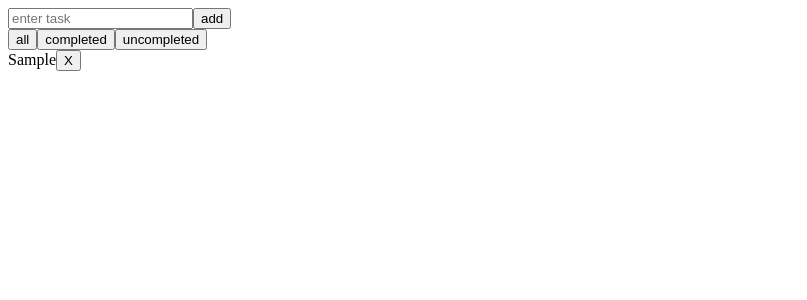
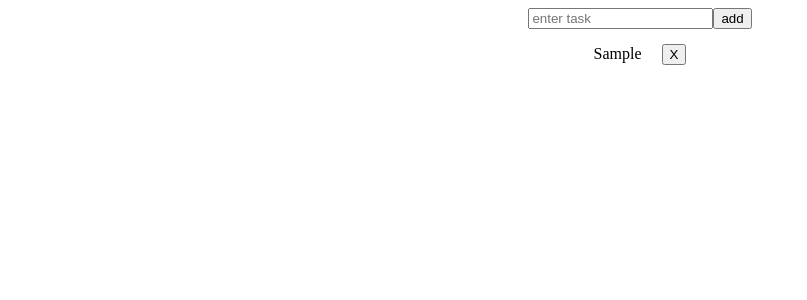
Before and after one commit to kittensgit/simple-todo-ts, a React (Create React App) app: page / in a window 1280 px wide. Both pictures are taken after typing "Sample" into the empty fields and a click on the button "add". Shown: the top 300 px of the page, without its empty margins (0-807 px from the left). Built offline with nearby package versions, Linux system fonts and the light colour scheme; the HTML template or start-up script is replaced by a standard one.

Commit message:
repeat after hospital

```diff
--- a/src/App.tsx
+++ b/src/App.tsx
@@ -1,19 +1,13 @@
-import { FC, useEffect, useState } from 'react';
+import { FC, useState } from 'react';
 import { v4 } from 'uuid';
 
+import TodoForm from './components/TodoForm';
 import TodoList from './components/TodoList';
-import TodoForm from './components/TodoForm';
 
 import { ITodo } from './types/types';
-import FilterTodo from './components/FilterTodo';
 
 const App: FC = () => {
     const [todos, setTodos] = useState<ITodo[]>([]);
-    const [filterTodos, setFilterTodos] = useState<ITodo[]>(todos);
-
-    useEffect(() => {
-        setFilterTodos(todos);
-    }, [todos]);
 
     const addTodo = (task: ITodo['task']) => {
         const newTodo: ITodo = {
@@ -21,19 +15,11 @@ const App: FC = () => {
             task,
             completed: false,
         };
-        setTodos([newTodo, ...todos]);
+        setTodos([...todos, newTodo]);
     };
 
     const deleteTodo = (id: ITodo['id']) => {
         setTodos(todos.filter((todo) => todo.id !== id));
-    };
-
-    const filterTodo = (status: string | boolean) => {
-        if (status === 'all') {
-            setFilterTodos(todos);
-        } else {
-            setFilterTodos(todos.filter((todo) => todo.completed === status));
-        }
     };
 
     const toggleTodo = (id: ITodo['id']) => {
@@ -45,13 +31,12 @@ const App: FC = () => {
     };
 
     return (
-        <div>
+        <div className="app">
             <TodoForm addTodo={addTodo} />
-            <FilterTodo filterTodo={filterTodo} />
             <TodoList
+                todos={todos}
+                deleteTodo={deleteTodo}
                 toggleTodo={toggleTodo}
-                deleteTodo={deleteTodo}
-                todos={filterTodos}
             />
         </div>
     );
--- a/src/components/FilterTodo.tsx
+++ /dev/null
@@ -1,17 +0,0 @@
-import { FC } from 'react';
-
-interface FilterTodoProps {
-    filterTodo: (status: string | boolean) => void;
-}
-
-const FilterTodo: FC<FilterTodoProps> = ({ filterTodo }) => {
-    return (
-        <div>
-            <button onClick={() => filterTodo('all')}>all</button>
-            <button onClick={() => filterTodo(true)}>completed</button>
-            <button onClick={() => filterTodo(false)}>uncompleted</button>
-        </div>
-    );
-};
-
-export default FilterTodo;
--- a/src/components/TodoForm.tsx
+++ b/src/components/TodoForm.tsx
@@ -1,28 +1,28 @@
-import { ChangeEvent, FC, KeyboardEvent, useState } from 'react';
-
+import { ChangeEvent, FC, useState, KeyboardEvent } from 'react';
 import { ITodo } from '../types/types';
 
 interface TodoFormProps {
-    addTodo: (task: ITodo['id']) => void;
+    addTodo: (task: ITodo['task']) => void;
 }
 
 const TodoForm: FC<TodoFormProps> = ({ addTodo }) => {
     const [value, setValue] = useState<string>('');
 
     const handleChange = (e: ChangeEvent<HTMLInputElement>) => {
-        setValue(e.target.value);
+        setValue(e.currentTarget.value);
     };
 
-    const handleAddTodo = () => {
+    const handleAdd = () => {
         addTodo(value);
         setValue('');
     };
 
     const handleEnter = (e: KeyboardEvent<HTMLInputElement>) => {
         if (e.key === 'Enter') {
-            handleAddTodo();
+            handleAdd();
         }
     };
+
     return (
         <div>
             <input
@@ -31,7 +31,7 @@ const TodoForm: FC<TodoFormProps> = ({ addTodo }) => {
                 onKeyDown={handleEnter}
                 placeholder="enter task"
             />
-            <button onClick={handleAddTodo}>add</button>
+            <button onClick={handleAdd}>add</button>
         </div>
     );
 };
--- a/src/components/TodoItem.tsx
+++ b/src/components/TodoItem.tsx
@@ -3,29 +3,21 @@ import { FC } from 'react';
 import { ITodo } from '../types/types';
 
 interface TodoItemProps {
+    todo: ITodo;
     deleteTodo: (id: ITodo['id']) => void;
     toggleTodo: (id: ITodo['id']) => void;
-    todo: ITodo;
 }
 
 const TodoItem: FC<TodoItemProps> = ({ todo, deleteTodo, toggleTodo }) => {
-    const handleDeleteTodo = () => {
-        deleteTodo(todo.id);
-    };
-
-    const handleToggleTodo = () => {
-        toggleTodo(todo.id);
-    };
-
     return (
-        <div>
-            <span
-                onClick={handleToggleTodo}
+        <div style={{ display: 'flex', alignItems: 'center', gap: '20px' }}>
+            <p
                 className={todo.completed ? 'completed' : ''}
+                onClick={() => toggleTodo(todo.id)}
             >
                 {todo.task}
-            </span>
-            <button onClick={handleDeleteTodo}>X</button>
+            </p>
+            <button onClick={() => deleteTodo(todo.id)}>X</button>
         </div>
     );
 };
--- a/src/components/TodoList.tsx
+++ b/src/components/TodoList.tsx
@@ -1,13 +1,12 @@
 import { FC } from 'react';
 
 import { ITodo } from '../types/types';
-
 import TodoItem from './TodoItem';
 
 interface TodoListProps {
+    todos: ITodo[];
     deleteTodo: (id: ITodo['id']) => void;
     toggleTodo: (id: ITodo['id']) => void;
-    todos: ITodo[];
 }
 
 const TodoList: FC<TodoListProps> = ({ todos, deleteTodo, toggleTodo }) => {
@@ -15,10 +14,10 @@ const TodoList: FC<TodoListProps> = ({ todos, deleteTodo, toggleTodo }) => {
         <div>
             {todos.map((todo) => (
                 <TodoItem
+                    key={todo.id}
+                    todo={todo}
                     toggleTodo={toggleTodo}
                     deleteTodo={deleteTodo}
-                    key={todo.id}
-                    todo={todo}
                 />
             ))}
         </div>
--- a/src/index.css
+++ b/src/index.css
@@ -1,3 +1,9 @@
+.app {
+    display: flex;
+    flex-direction: column;
+    align-items: center;
+}
+
 .completed {
     text-decoration: line-through;
 }
```
